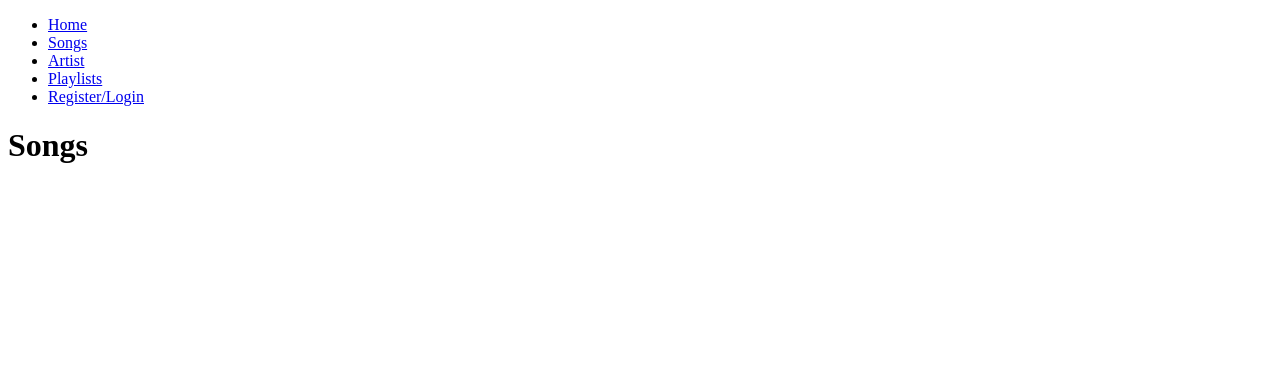
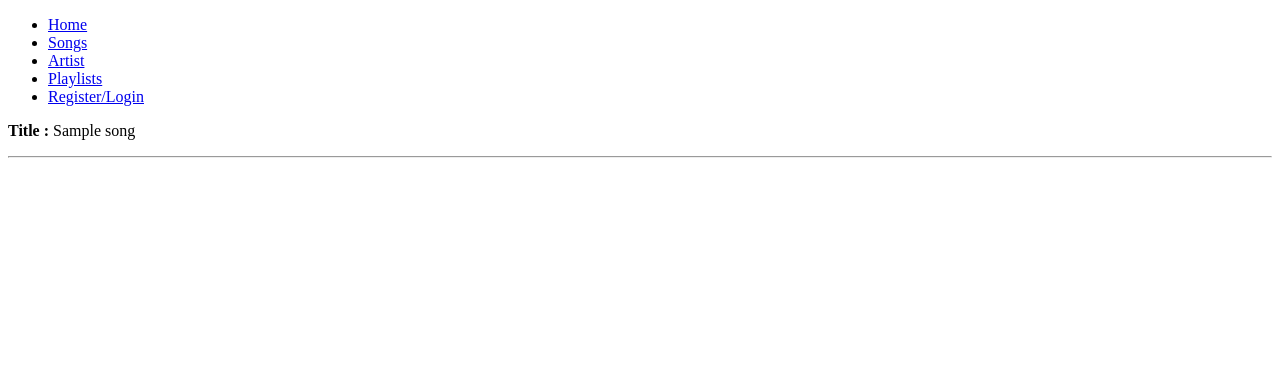
Before and after one commit to kusuma-v-raju/Spotify-Php-App, a PHP site: page /songs.php in a window 1280 px wide. Shown: the top 366 px of the page. Run offline with PHP 8.4, Linux system fonts and the light colour scheme; tables that the repository leaves empty or names only in its code hold one stand-in row (values such as "Sample post").

Commit message:
update on artist and song page

```diff
--- a/songs.php
+++ b/songs.php
@@ -1,14 +1,40 @@
+<?php
+$conn = mysqli_connect('localhost', 'root', '', 'spotify_db', '4306');
+
+if ($conn) {
+    // echo 'Connected successfully <br>';
+
+    $query = 'SELECT * FROM songs';
+
+    $result = mysqli_query($conn, $query);
+
+    $songs = mysqli_fetch_all($result, MYSQLI_ASSOC);
+
+} else {
+    echo 'Problem Connecting';
+}
+
+?>
 <!DOCTYPE html>
 <html lang="en">
+
 <head>
     <meta charset="UTF-8">
     <meta http-equiv="X-UA-Compatible" content="IE=edge">
     <meta name="viewport" content="width=device-width, initial-scale=1.0">
     <title>Songs Page</title>
 </head>
+
 <body>
     <?php include 'menu.html' ?>
 
-    <h1>Songs</h1>
+    <?php foreach ($songs as $song) : ?>
+        <p>
+        <strong>Title :</strong>
+        <?= $song['title']; ?>
+        </p>
+        <hr>
+    <?php endforeach; ?>
 </body>
+
 </html>
```
Also changed, not shown: artist.php (+5 -3 lines).
